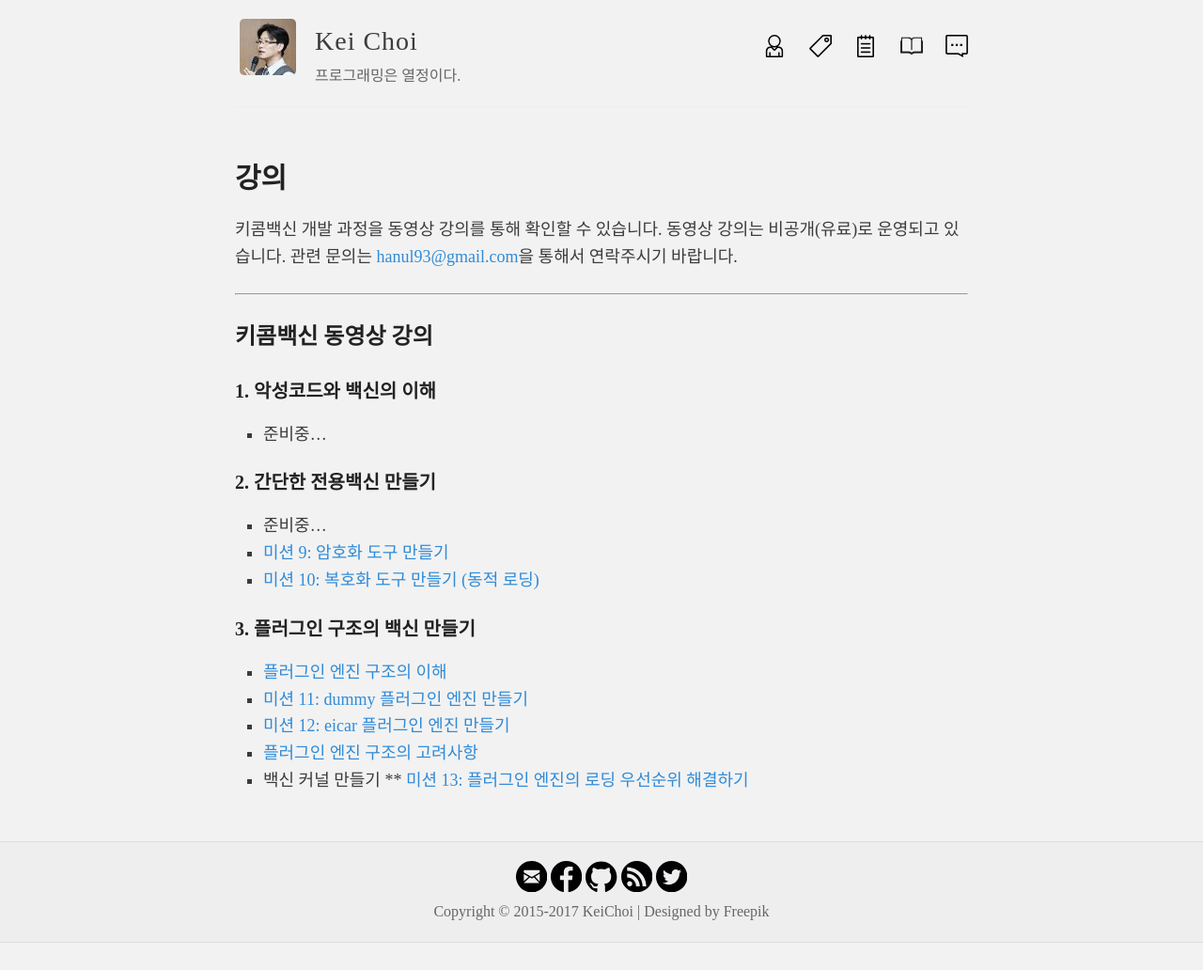
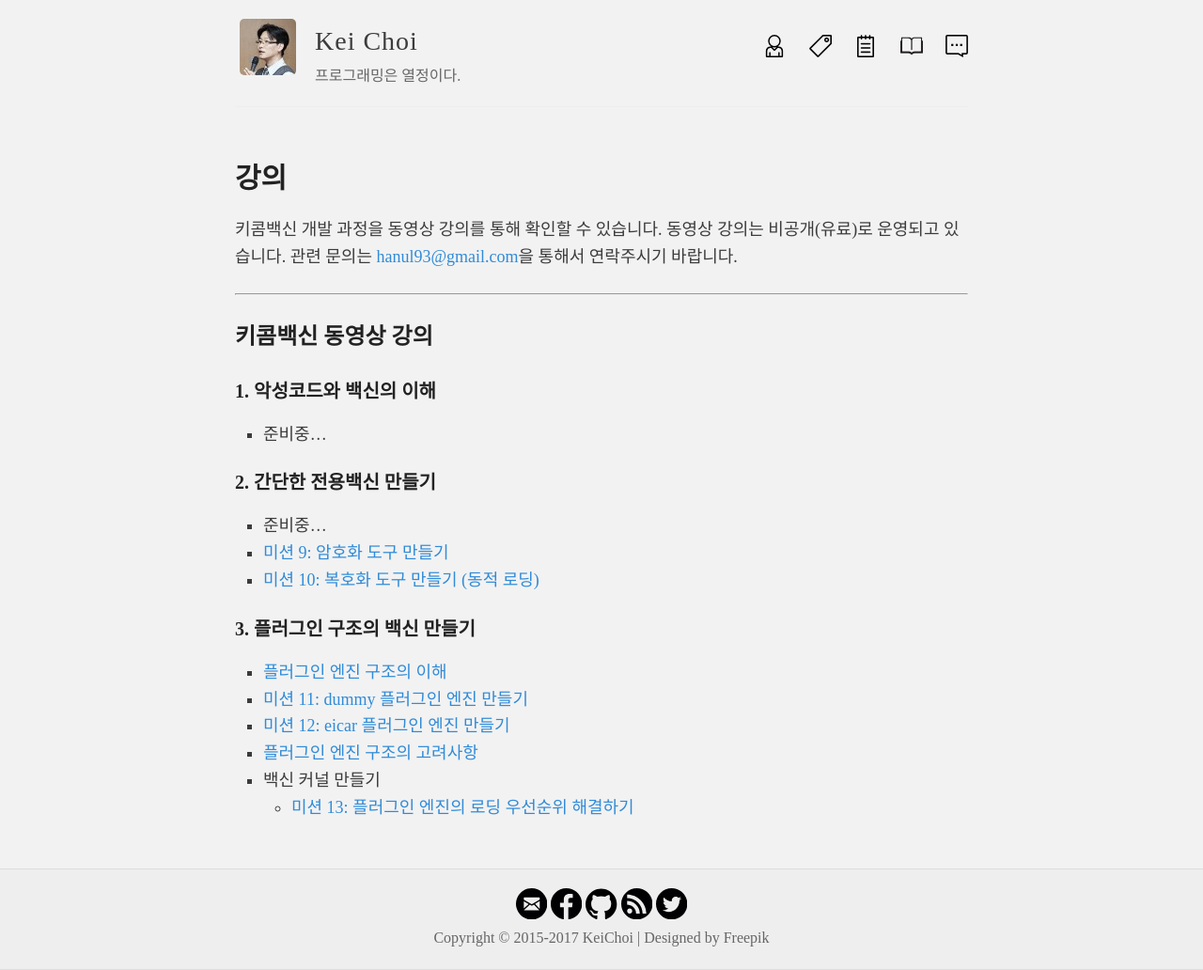
Before and after one commit to hanul93/hanul93.github.com, a Jekyll site: the page built from learn.md, in a window 1280 px wide. Shown: the whole page at 94% size. Built offline with Jekyll 4.4.1, drawn with Linux system fonts in a browser that asks for light colours; nearby versions of some CDN libraries; before the commit the page ends 1003 px from its top, so only the background shows below that.

Commit message:
들여쓰기 수정

```diff
--- a/learn.md
+++ b/learn.md
@@ -30,4 +30,4 @@ permalink: /learn/
 * [미션 12: eicar 플러그인 엔진 만들기](https://youtu.be/t-iHHDHokuE)
 * [플러그인 엔진 구조의 고려사항](https://youtu.be/ZVtJcOInigI)
 * 백신 커널 만들기
-** [미션 13: 플러그인 엔진의 로딩 우선순위 해결하기](https://youtu.be/xnzFkmJ4ukU)
+    * [미션 13: 플러그인 엔진의 로딩 우선순위 해결하기](https://youtu.be/xnzFkmJ4ukU)
```
